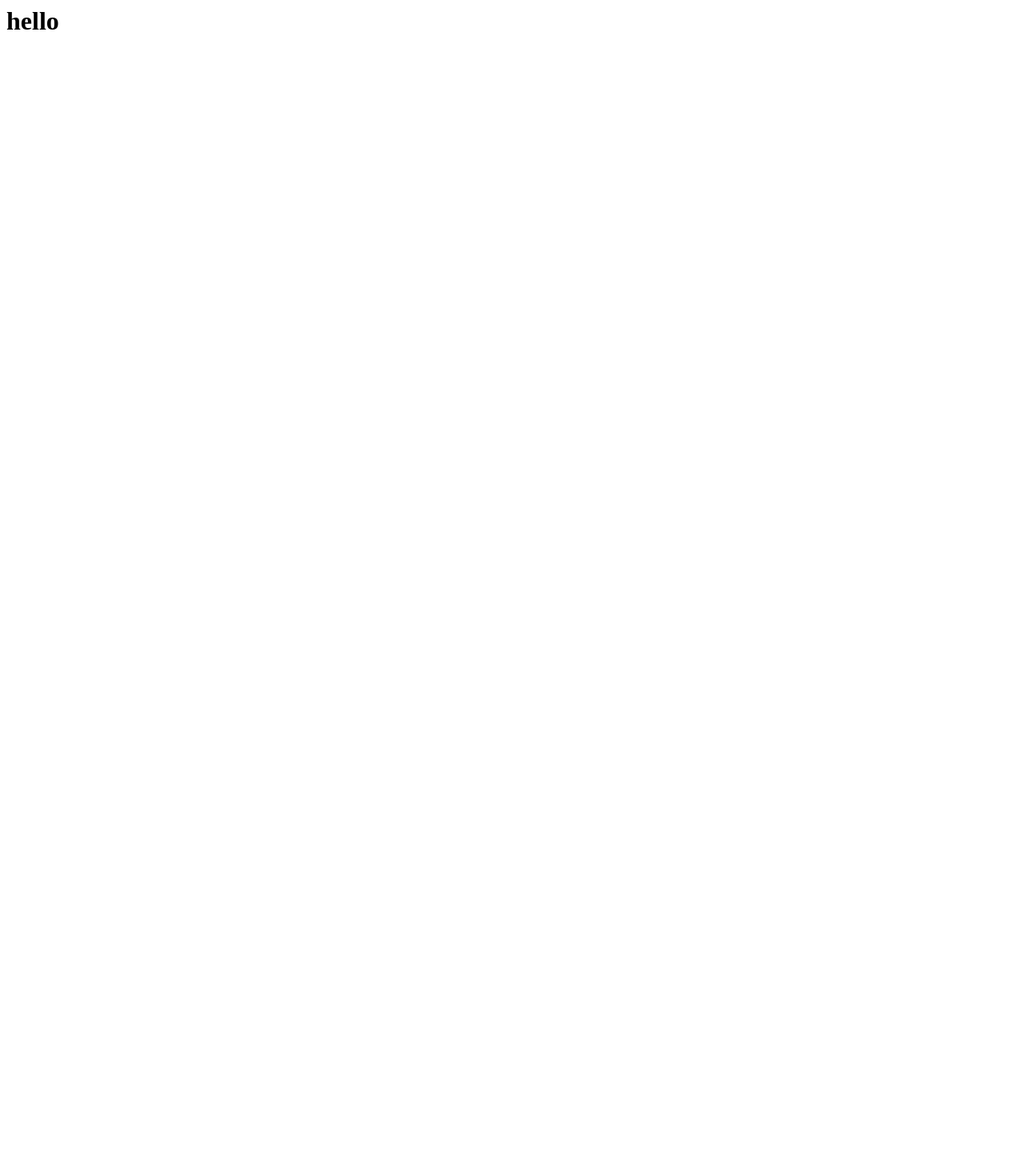
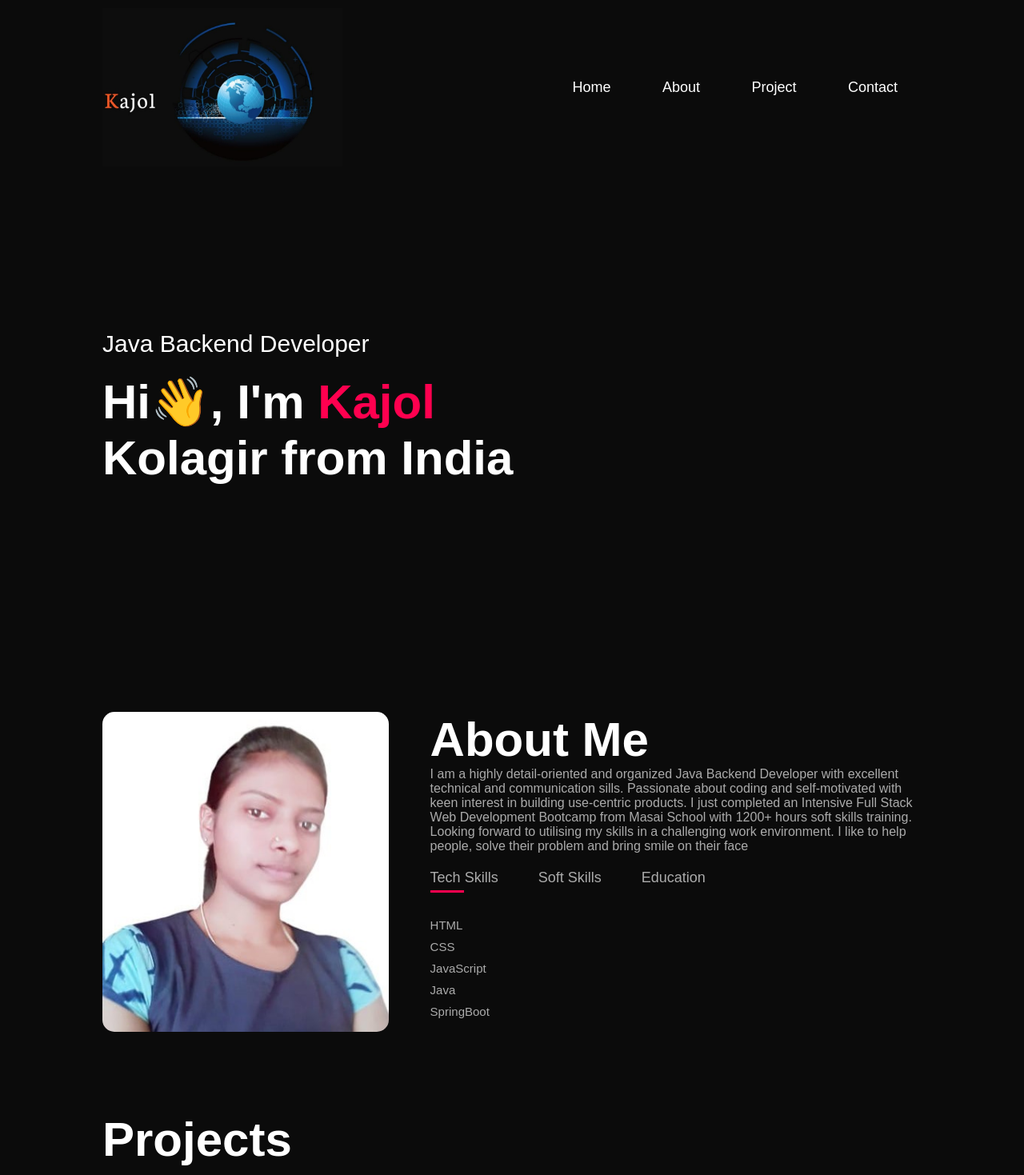
Before and after one commit to Kajol1106/Kajol1106.github.io, a plain HTML site: page index.html in a window 1280 px wide. Shown: the whole page at 80% size. Before the commit the page ends 800 px from the top, so only its background shows below. Drawn offline with Linux system fonts and the light colour scheme.

Commit message:
about me

```diff
--- a/index.html
+++ b/index.html
@@ -3,9 +3,99 @@
     <meta charset="UTF-8">
     <meta http-equiv="X-UA-Compatible" content="IE=edge">
     <meta name="viewport" content="width=device-width, initial-scale=1.0">
-    <title>Document</title>
+    <title>Personal Portfolio</title>
+    <link rel="stylesheet" href="style.css">
 </head>
 <body>
-    <h1>hello</h1>
+    <div id="header">
+        <div class="container">
+            <nav>
+                <img src="Images/logo.jpg" class="logo">
+                <ul>
+                    <li><a href="#">Home</a></li>
+                    <li><a href="#">About</a></li>
+                    <li><a href="#">Project</a></li>
+                    <li><a href="#">Contact</a></li>
+                </ul>
+            </nav>
+            <div class="header-text">
+                <p>Java Backend Developer</p>
+                <h1>Hi👋, I'm <span> Kajol</span> <br>Kolagir from India</br></h1>
+            </div>
+        </div>
+    </div>
+
+    <!-- about section -->
+    <div id="about">
+        <div class="container">
+            <div class="row">
+                <!-- for image -->
+                <div class="about-col-1">
+                    <img src="Images/profile.jpeg">
+                </div>
+
+                <!-- for text -->
+                <div class="about-col-2">
+                    <h1 class="subtitle">About Me</h1>
+                    <p>I am a highly detail-oriented and organized Java Backend Developer with excellent technical and communication
+                        sills. Passionate about coding and self-motivated with keen interest in building use-centric products.
+                        I just completed an Intensive Full Stack Web Development Bootcamp from Masai School with 1200+ hours soft skills
+                        training. Looking forward to utilising my skills in a challenging work environment.
+                        I like to help people, solve their problem and bring smile on their face
+                    </p>
+
+                    <div class="tab-titles">
+                        <p class="tab-links active-link" onclick="opentab('tech-skills')">Tech Skills</p>
+                        <p class="tab-links" onclick="opentab('soft-skills')">Soft Skills</p>
+                        <p class="tab-links" onclick="opentab('education')">Education</p>
+                    </div>
+                    <div class="tab-contents active-tab" id="tech-skills">
+                        <ul>
+                            <li>HTML</li>
+                            <li>CSS</li>
+                            <li>JavaScript</li>
+                            <li>Java</li>
+                            <li>SpringBoot</li>
+                        </ul>
+                    </div>
+                    <div class="tab-contents" id="soft-skills">
+                        <ul>
+                            <li>Communication skill</li>
+                            <li>Good Listener</li>
+                            <li>Time-management skill</li>
+                        </ul>
+                    </div>
+                    <div class="tab-contents" id="education">
+                        <ul>
+
+                        </ul>
+                    </div>
+                </div>
+            </div>
+        </div>
+    </div>
+
+    <div id="projects">
+        <div class="container">
+            <h1 class="subtitle">Projects</h1>
+            <div class="project-list"></div>
+        </div>
+    </div>
 </body>
+
+<script>
+    let tablinks = document.getElementsByClassName("tab-links");
+    let tabcontents = document.getElementsByClassName("tab-contents");
+
+    function opentab(tabname) {
+        for(tablink of tablinks) {
+            tablink.classList.remove("active-link");
+        }
+        for(tabcontent of tabcontents) {
+            tabcontent.classList.remove("active-tab");
+        }
+        event.currentTarget.classList.add("active-link");
+        document.getElementById(tabname).classList.add("active-tab");
+    }
+</script>
 </html>
--- /dev/null
+++ b/style.css
@@ -0,0 +1,135 @@
+*{
+    margin: 0;
+    padding: 0;
+    font-family: 'Poppins', sans-serif;
+    box-sizing: border-box;
+}
+
+body{
+    background: hsla(0, 0%, 3%, 0.984);
+    color: #fff;
+
+}
+#header{
+    width: 100%;
+    height: 100vh;
+}
+
+.container{
+    padding: 10px 10%;
+}
+nav{
+    display: flex;
+    align-items: center;
+    justify-content: space-between;
+    flex-wrap: wrap;
+}
+.logo{
+    width: 300px;
+    background-color: black;
+
+}
+nav ul li{
+    display: inline-block;
+    list-style: none;
+    margin: 10px 30px;
+}
+nav ul li a{
+    color: #fff;
+    text-decoration: none;
+    font-size: 18px;
+    position: relative;
+}
+
+nav ul li a::after{
+    content: '';
+    width: 0;
+    height: 3px;
+    background: #ff004f;
+    position: absolute;
+    left: 0;
+    bottom: -6px;
+    transition: 0.5px;
+}
+nav ul li a:hover::after{
+    width: 100%;
+
+}
+
+.header-text{
+    margin-top: 20%;
+    font-size: 30px;
+}
+.header-text h1{
+    font-size: 60px;
+    margin-top: 20px;
+}
+
+.header-text h1 span{
+    color: #ff004f;
+}
+
+/* about section */
+#about{
+    padding: 80px 0;
+    color: #ababab;
+}
+.row{
+    display: flex;
+    justify-content: space-between;
+    flex-wrap: wrap;
+}
+.about-col-1{
+    flex-basis: 35%;
+}
+.about-col-1 img{
+    width: 100%;
+    border-radius: 15px;
+}
+.about-col-2{
+    flex-basis: 60%;
+
+}
+.subtitle{
+    font-size: 60px;
+    font-weight: 600;
+    color: #fff;
+}
+
+.tab-titles{
+    display: flex;
+    margin: 20px 0 40px;
+
+}
+.tab-links{
+    margin-right: 50px;
+    font-size: 18px;
+    font-weight: 500;
+    cursor: pointer;
+    position: relative;
+}
+
+.tab-links::after{
+    content: '';
+    width: 0;
+    height: 3px;
+    background: #ff004f;
+    position: absolute;
+    left: 0;
+    bottom: -8px;
+    transition: 0.5s;
+}
+.tab-links.active-link::after{
+    width: 50%;
+}
+.tab-contents ul li{
+    list-style: none;
+    margin: 10px 0;
+    font-size: 15px;
+}
+.tab-contents{
+    display: none;
+}
+.tab-contents.active-tab{
+    display: block;
+}
```
Also changed, not shown: Images/logo.jpg (added), Images/p2.jpeg (added), Images/profile.jpeg (added).
